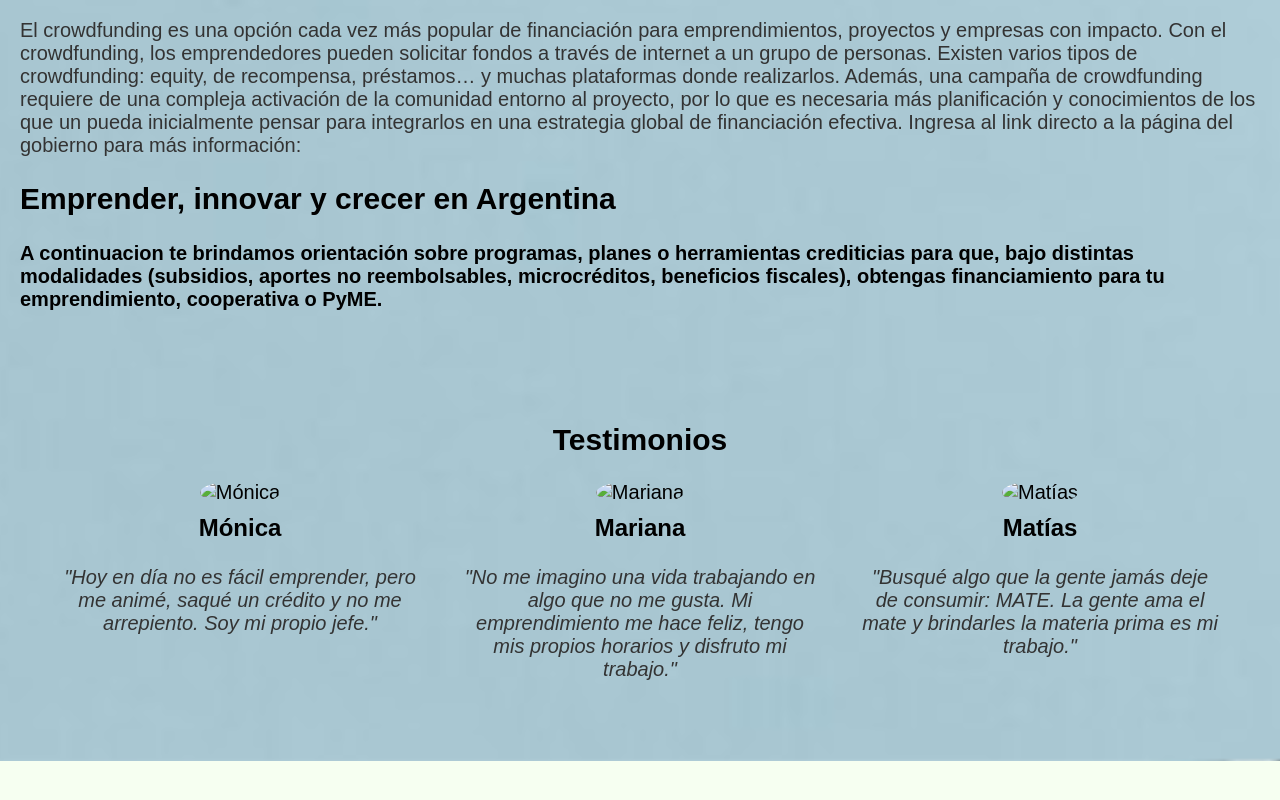
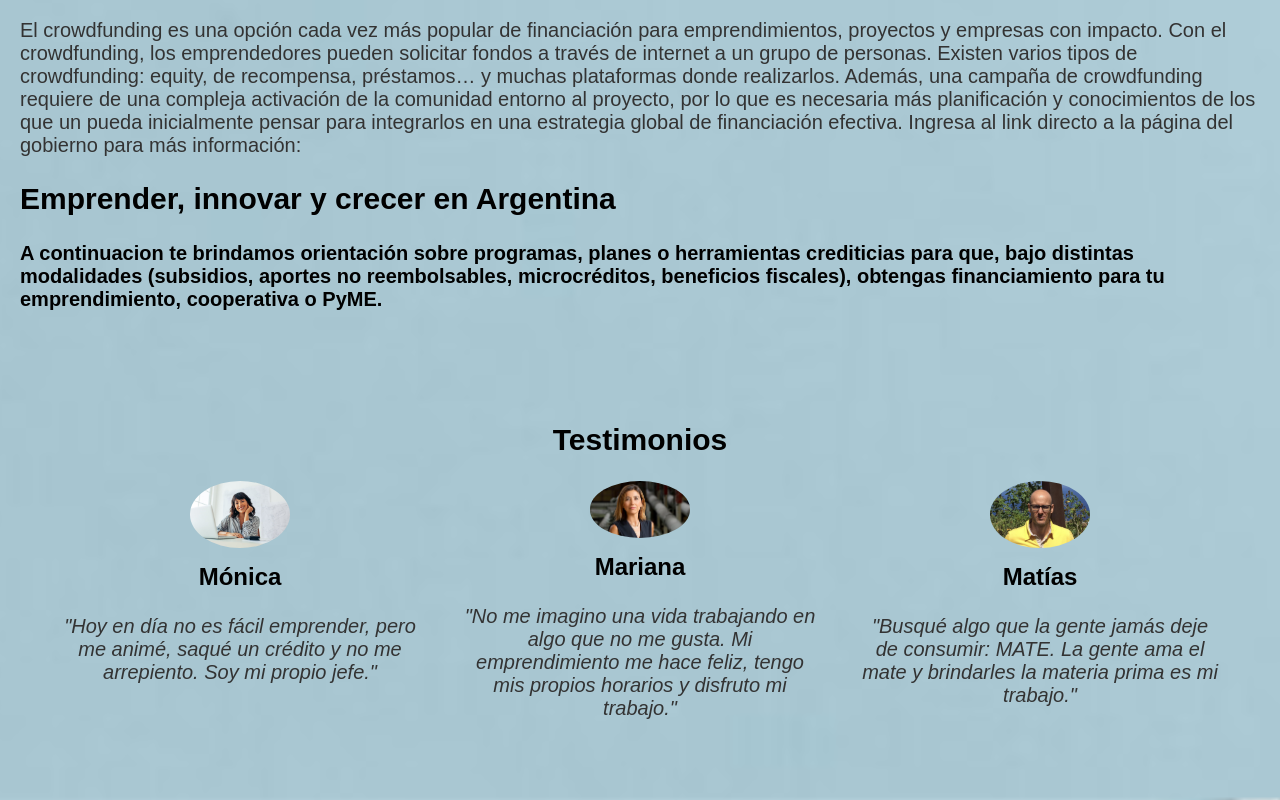
Before and after one commit to evelynwf/nuestroproyectoB, a plain HTML site: page financiamiento.html in a window 1280 px wide. Shown: the part 2420-3220 px from the top of the page. Before the commit the page ends 3181 px from the top, so only its background shows below. Drawn offline with Linux system fonts and the light colour scheme.

Commit message:
actualice correctamente nombres de img

```diff
--- a/financiamiento.html
+++ b/financiamiento.html
@@ -93,17 +93,17 @@
             <h2>Testimonios</h2>
             <div class="testimonio">
                 <div class="testimonio-item">
-                    <img src="mujer-test-1.jpeg" alt="Mónica">
+                    <img src="mujer test 1.jpeg" alt="Mónica">
                     <h3>Mónica</h3>
                     <p>"Hoy en día no es fácil emprender, pero me animé, saqué un crédito y no me arrepiento. Soy mi propio jefe."</p>
                 </div>
                 <div class="testimonio-item">
-                    <img src="mujer-test-2.jpg" alt="Mariana">
+                    <img src="mujer test 2.jpg" alt="Mariana">
                     <h3>Mariana</h3>
                     <p>"No me imagino una vida trabajando en algo que no me gusta. Mi emprendimiento me hace feliz, tengo mis propios horarios y disfruto mi trabajo."</p>
                 </div>
                 <div class="testimonio-item">
-                    <img src="hombre-test-3.jpg" alt="Matías">
+                    <img src="hombre test 3.jpg" alt="Matías">
                     <h3>Matías</h3>
                     <p>"Busqué algo que la gente jamás deje de consumir: MATE. La gente ama el mate y brindarles la materia prima es mi trabajo."</p>
                 </div>
```
